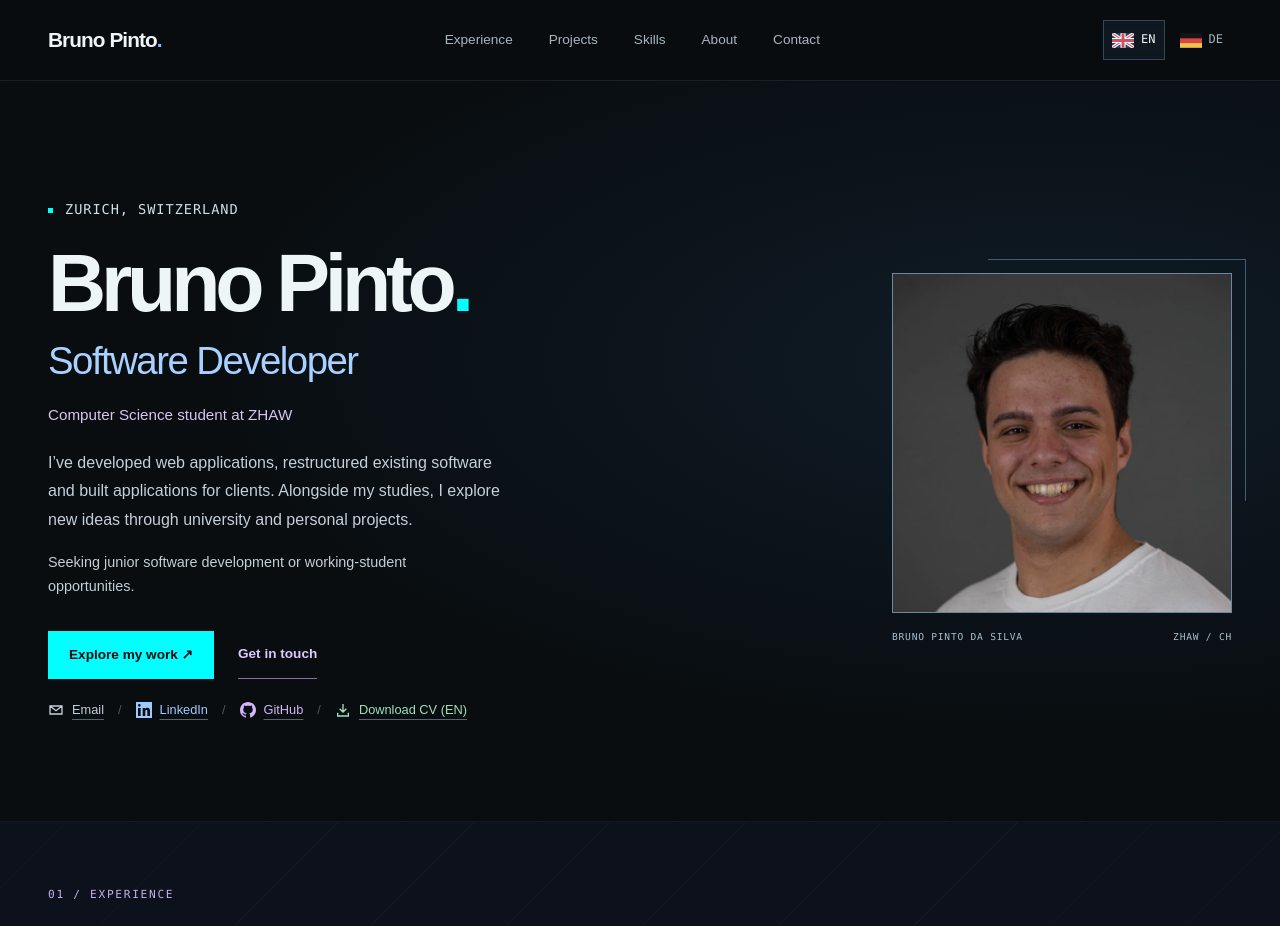
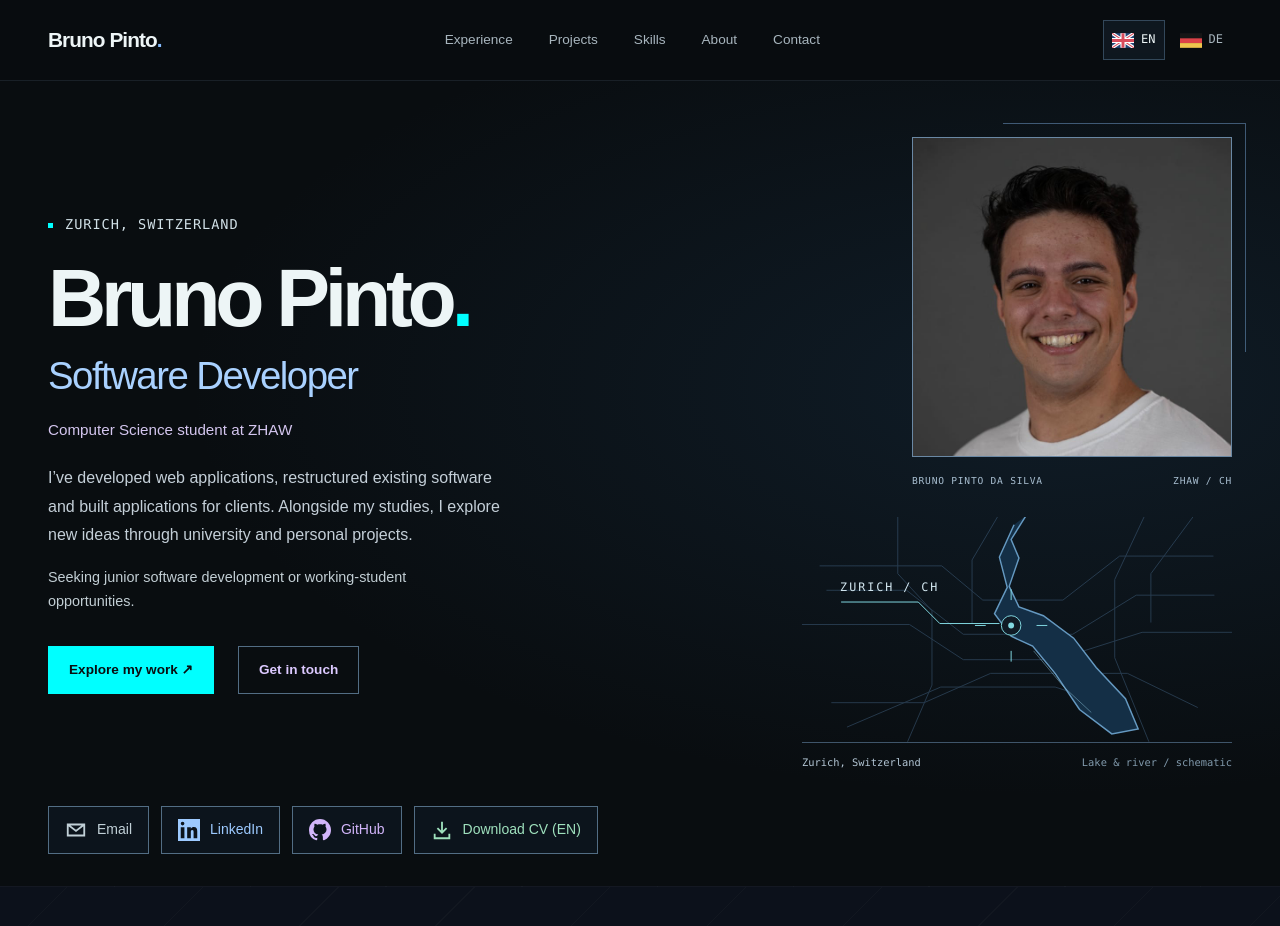
Before and after one commit to Bruno-Pinto/portfolio, a Next.js app: page / in a window 1280 px wide. Shown: the top 926 px of the page. Built offline with nearby package versions, Linux system fonts and the light colour scheme.

Commit message:
Unify design system and add full-height hero with Zurich graphic

```diff
--- a/src/app/globals.css
+++ b/src/app/globals.css
@@ -2379,3 +2379,229 @@ nav a[aria-current="location"] {
     padding-block: 56px;
   }
 }
+
+/* Shared design system: docs/design-system.md is the current reference. */
+:root {
+  --section-ink: #edf5f6;
+  --section-label: #8fb9df;
+  --control-border: #526d84;
+  --control-surface: #12202d;
+}
+main > section.section {
+  padding-block: 96px;
+}
+#experience-title,
+#work-title,
+#skills-title,
+#about-title,
+#contact-title {
+  color: var(--section-ink);
+  font-size: clamp(2rem, 3.9vw, 3.5rem);
+  line-height: 1.12;
+  font-weight: 600;
+  letter-spacing: -0.045em;
+  margin-top: 16px;
+}
+#experience .eyebrow,
+#work .eyebrow,
+#skills .eyebrow,
+#about .eyebrow,
+#contact .eyebrow {
+  color: var(--section-label);
+  font: 0.7rem/1.65 var(--font-mono);
+  letter-spacing: 0.15em;
+}
+.hero-surface .hero {
+  min-height: calc(100svh - var(--site-header-height, 80px));
+  grid-template-columns: minmax(0, 1.25fr) minmax(0, 0.85fr);
+  grid-template-rows: 1fr auto;
+  padding-block: clamp(48px, 7vh, 96px) 32px;
+  gap: 36px 64px;
+}
+.hero-visual {
+  min-width: 0;
+  display: grid;
+  justify-items: end;
+  gap: 28px;
+}
+.hero .hero-visual .portrait-wrap {
+  width: min(100%, 320px);
+  max-width: 320px;
+  justify-self: end;
+}
+.hero .hero-links {
+  grid-column: 1 / -1;
+  margin: 0;
+  display: flex;
+  flex-wrap: wrap;
+  gap: 12px;
+}
+.hero-links .social-link,
+.cv-note .social-link {
+  min-height: 48px;
+  padding: 12px 16px;
+  display: inline-flex;
+  align-items: center;
+  gap: 10px;
+  border: 1px solid var(--control-border);
+  background: #0d1822b3;
+  text-decoration: none;
+  font-size: 0.875rem;
+  line-height: 1.4;
+}
+.hero-links .social-link svg,
+.cv-note .social-link svg {
+  width: 22px;
+  height: 22px;
+}
+.hero .actions > .button:not(.primary) {
+  border: 1px solid var(--control-border);
+  padding-inline: 20px;
+}
+.cv-note {
+  gap: 12px;
+}
+.cv-note > .muted {
+  flex-basis: 100%;
+  margin-top: 4px;
+}
+.zurich-graphic {
+  width: 100%;
+  max-width: 430px;
+  margin: 0;
+}
+.zurich-graphic > svg {
+  display: block;
+  width: 100%;
+  height: auto;
+}
+.zurich-graphic figcaption {
+  display: flex;
+  flex-wrap: wrap;
+  justify-content: space-between;
+  gap: 8px;
+  color: #b3c6d5;
+  font: 0.65rem/1.5 var(--font-mono);
+  padding-top: 12px;
+  border-top: 1px solid #3f556a;
+}
+.zurich-graphic figcaption span {
+  color: #819aac;
+}
+/* All controls share a quick press response; card flight uses its own transform. */
+button,
+.button,
+.social-link,
+.language-switch a,
+.header-inner > nav a,
+.wordmark,
+.site-footer a,
+.job-projects a,
+.skill-evidence a,
+.project-list-source,
+summary {
+  transition:
+    color 180ms ease,
+    background 180ms ease,
+    border-color 180ms ease,
+    box-shadow 180ms ease,
+    scale 120ms ease,
+    translate 180ms ease;
+}
+.project-scanner button {
+  transition:
+    color 180ms ease,
+    background 180ms ease,
+    border-color 180ms ease,
+    box-shadow 180ms ease,
+    translate 180ms ease,
+    scale 120ms ease;
+}
+@media (hover: hover) and (pointer: fine) {
+  button:not(:disabled):hover {
+    border-color: #9cc9ed;
+  }
+  .hero-links .social-link:hover,
+  .cv-note .social-link:hover,
+  .hero .actions > .button:not(.primary):hover {
+    background: #1a3043;
+    border-color: #9cc9ed;
+    color: #edf5f6;
+    box-shadow: 0 4px 14px #01081055;
+  }
+  summary:hover {
+    color: #b6d9f4;
+  }
+  .site-footer a:hover,
+  .job-projects a:hover,
+  .skill-evidence a:hover {
+    color: #d1eaff;
+  }
+}
+@media (prefers-reduced-motion: no-preference) {
+  button:not(:disabled):active,
+  .button:active,
+  .social-link:active,
+  .language-switch a:active,
+  .header-inner > nav a:active,
+  .wordmark:active,
+  .site-footer a:active,
+  .job-projects a:active,
+  .skill-evidence a:active,
+  summary:active {
+    scale: 0.97;
+  }
+}
+@media (hover: hover) and (pointer: fine) and (prefers-reduced-motion: no-preference) {
+  .hero-links .social-link:hover,
+  .cv-note .social-link:hover {
+    translate: 0 -3px;
+  }
+}
+@media (min-width: 701px) and (max-width: 1100px) {
+  .hero-surface .hero {
+    gap: 32px;
+    grid-template-columns: minmax(0, 1fr) minmax(0, 0.75fr);
+  }
+}
+@media (max-width: 700px) {
+  main > section.section {
+    padding-block: 64px;
+  }
+  .hero-surface .hero {
+    grid-template-columns: minmax(0, 1fr);
+    grid-template-rows: auto;
+    padding-block: 48px 28px;
+    gap: 40px;
+  }
+  .hero-visual {
+    grid-template-columns: minmax(0, 1fr);
+    justify-items: center;
+    gap: 24px;
+  }
+  .hero .hero-visual .portrait-wrap {
+    width: min(100%, 260px);
+    justify-self: center;
+  }
+  .zurich-graphic {
+    max-width: 360px;
+  }
+  .hero .hero-links {
+    display: grid;
+    grid-template-columns: repeat(2, minmax(0, 1fr));
+    gap: 10px;
+  }
+  .hero-links .social-link {
+    padding: 12px 10px;
+    font-size: 0.8rem;
+  }
+}
+
+button:not(:disabled):active,
+.button:active,
+.social-link:active,
+.language-switch a:active,
+summary:active {
+  border-color: #c6eaff;
+  box-shadow: inset 0 0 0 1px #9cc9ed66;
+}
--- a/src/components/page-motion.tsx
+++ b/src/components/page-motion.tsx
@@ -13,25 +13,6 @@ export function PageMotion() {
           if (!entry.isIntersecting) continue;
           observer.unobserve(entry.target);
           if (reduced.matches) continue;
-          if (entry.target.matches(".portrait-wrap")) {
-            const image = entry.target.querySelector(".portrait-image");
-            if (image) {
-              // Two gentle power dips, then steady illumination. Never loops.
-              const light = image.animate(
-                [
-                  { filter: "brightness(0.35) saturate(0.65)", offset: 0 },
-                  { filter: "brightness(0.75) saturate(0.8)", offset: 0.25 },
-                  { filter: "brightness(0.45) saturate(0.7)", offset: 0.36 },
-                  { filter: "brightness(1) saturate(0.92)", offset: 0.65 },
-                  { filter: "brightness(0.8) saturate(0.85)", offset: 0.76 },
-                  { filter: "brightness(1) saturate(0.92)", offset: 1 },
-                ],
-                { duration: 1700, easing: "linear" },
-              );
-              animations.add(light);
-              light.onfinish = () => animations.delete(light);
-            }
-          }
           const animation = entry.target.animate(
             [
               { opacity: 0, transform: "translateY(26px)" },
--- a/src/components/portfolio.tsx
+++ b/src/components/portfolio.tsx
@@ -11,6 +11,7 @@ import { SectionNav } from "@/components/section-nav";
 import { TechnicalSkills } from "@/components/technical-skills";
 import { AboutMap } from "@/components/about-map";
 import { LanguageFlag } from "@/components/language-flag";
+import { ZurichGraphic } from "@/components/zurich-graphic";
 import { PageMotion } from "@/components/page-motion";
 export function Portfolio({ locale }: { locale: Locale }) {
   const t = content[locale];
@@ -84,35 +85,8 @@ export function Portfolio({ locale }: { locale: Locale }) {
                   {t.contact}
                 </a>
               </div>
-              <div className="hero-links">
-                <a
-                  className="social-link"
-                  href="mailto:bpintodasilva@gmail.com"
-                >
-                  <EmailIcon /> {t.emailLabel}
-                </a>
-                <span aria-hidden="true">/</span>
-                <a
-                  href="https://www.linkedin.com/in/bruno-pinto-da-silva/"
-                  rel="me"
-                  className="social-link"
-                >
-                  <LinkedInIcon /> LinkedIn
-                </a>
-                <span aria-hidden="true">/</span>
-                <a
-                  href="https://github.com/Bruno-Pinto"
-                  rel="me"
-                  className="social-link"
-                >
-                  <GitHubIcon /> GitHub
-                </a>
-                <span aria-hidden="true">/</span>
-                <a className="social-link" href={t.cvHref} download>
-                  <DownloadIcon /> {t.cv}
-                </a>
             </div>
-            </div>
+            <div className="hero-visual">
               <div className="portrait-wrap">
                 <div className="portrait">
                   <Image
@@ -128,6 +102,30 @@ export function Portfolio({ locale }: { locale: Locale }) {
                   <span>BRUNO PINTO DA SILVA</span>
                   <span>ZHAW / CH</span>
                 </div>
+              </div>
+              <ZurichGraphic locale={locale} />
+            </div>
+            <div className="hero-links">
+              <a className="social-link" href="mailto:bpintodasilva@gmail.com">
+                <EmailIcon /> {t.emailLabel}
+              </a>
+              <a
+                href="https://www.linkedin.com/in/bruno-pinto-da-silva/"
+                rel="me"
+                className="social-link"
+              >
+                <LinkedInIcon /> LinkedIn
+              </a>
+              <a
+                href="https://github.com/Bruno-Pinto"
+                rel="me"
+                className="social-link"
+              >
+                <GitHubIcon /> GitHub
+              </a>
+              <a className="social-link" href={t.cvHref} download>
+                <DownloadIcon /> {t.cv}
+              </a>
             </div>
           </section>
         </div>
--- a/src/components/site-header.tsx
+++ b/src/components/site-header.tsx
@@ -8,6 +8,13 @@ export function SiteHeader({ children }: { children: ReactNode }) {
   useEffect(() => {
     const element = header.current;
     if (!element) return;
+    const measure = new ResizeObserver(() => {
+      document.documentElement.style.setProperty(
+        "--site-header-height",
+        element.offsetHeight + "px",
+      );
+    });
+    measure.observe(element);
     const mobile = window.matchMedia("(max-width: 700px)");
     let previous = Math.max(0, window.scrollY);
     let frame = 0;
@@ -51,6 +58,8 @@ export function SiteHeader({ children }: { children: ReactNode }) {
     mobile.addEventListener("change", show);
     element.addEventListener("focusin", onFocus);
     return () => {
+      measure.disconnect();
+      document.documentElement.style.removeProperty("--site-header-height");
       window.removeEventListener("scroll", schedule);
       mobile.removeEventListener("change", show);
       element.removeEventListener("focusin", onFocus);
--- /dev/null
+++ b/src/components/zurich-graphic.tsx
@@ -0,0 +1,60 @@
+import type { Locale } from "@/content/portfolio";
+
+// An original diagram inspired by the lake and river, not a geographic map.
+export function ZurichGraphic({ locale }: { locale: Locale }) {
+  return (
+    <figure className="zurich-graphic">
+      <svg
+        viewBox="0 0 440 230"
+        role="img"
+        aria-label={
+          locale === "en"
+            ? "Abstract Zurich lake and river illustration"
+            : "Abstrakte Illustration von See und Fluss in Zürich"
+        }
+      >
+        <g fill="none" stroke="#426383" strokeWidth="1" opacity="0.5">
+          <path d="M18 50h125l42 35h82l58-45h96M0 110h110l55 36h95l88-28h92M30 190h95l68-30h140l72 35M98 0v58l35 38v76l-25 58M350 0l-30 64v80l35 86" />
+          <path d="M25 75h82l58 45h112l65-40h80M46 215l96-41h117l78 25M200 0l-26 44v65M400 0l-43 58v50" />
+        </g>
+        <path
+          d="M217 8l-15 33 8 31-13 27 17 23 22 10 23 28 25 37 33 25 27-5-13-31-30-32-23-30-31-23-25-9-10-21 10-29-8-19 15-24"
+          fill="#142f46"
+          stroke="#6599c1"
+          strokeWidth="1.5"
+        />
+        <path
+          d="m237 137 31 37 28 26"
+          fill="none"
+          stroke="#89bfd7"
+          strokeWidth="1"
+          opacity="0.5"
+        />
+        <g transform="translate(214 111)">
+          <circle r="10" fill="#101b26" stroke="#82d9e2" />
+          <circle r="3" fill="#82d9e2" />
+          <path d="M-26 0h-11M26 0h11M0-26v-11M0 26v11" stroke="#82d9e2" />
+        </g>
+        <path d="M202 109h-61l-22-22H40" fill="none" stroke="#82d9e2" />
+        <text
+          x="39"
+          y="76"
+          fill="#d4e8f1"
+          fontFamily="Consolas, monospace"
+          fontSize="12"
+          letterSpacing="2"
+        >
+          ZURICH / CH
+        </text>
+      </svg>
+      <figcaption>
+        {locale === "en" ? "Zurich, Switzerland" : "Zürich, Schweiz"}
+        <span>
+          {locale === "en"
+            ? "Lake & river / schematic"
+            : "See & Fluss / schematisch"}
+        </span>
+      </figcaption>
+    </figure>
+  );
+}
```
Also changed, not shown: 5 other files (tests, documents, lock files or other folders). Lines whose indentation alone changed are shown as unchanged.
